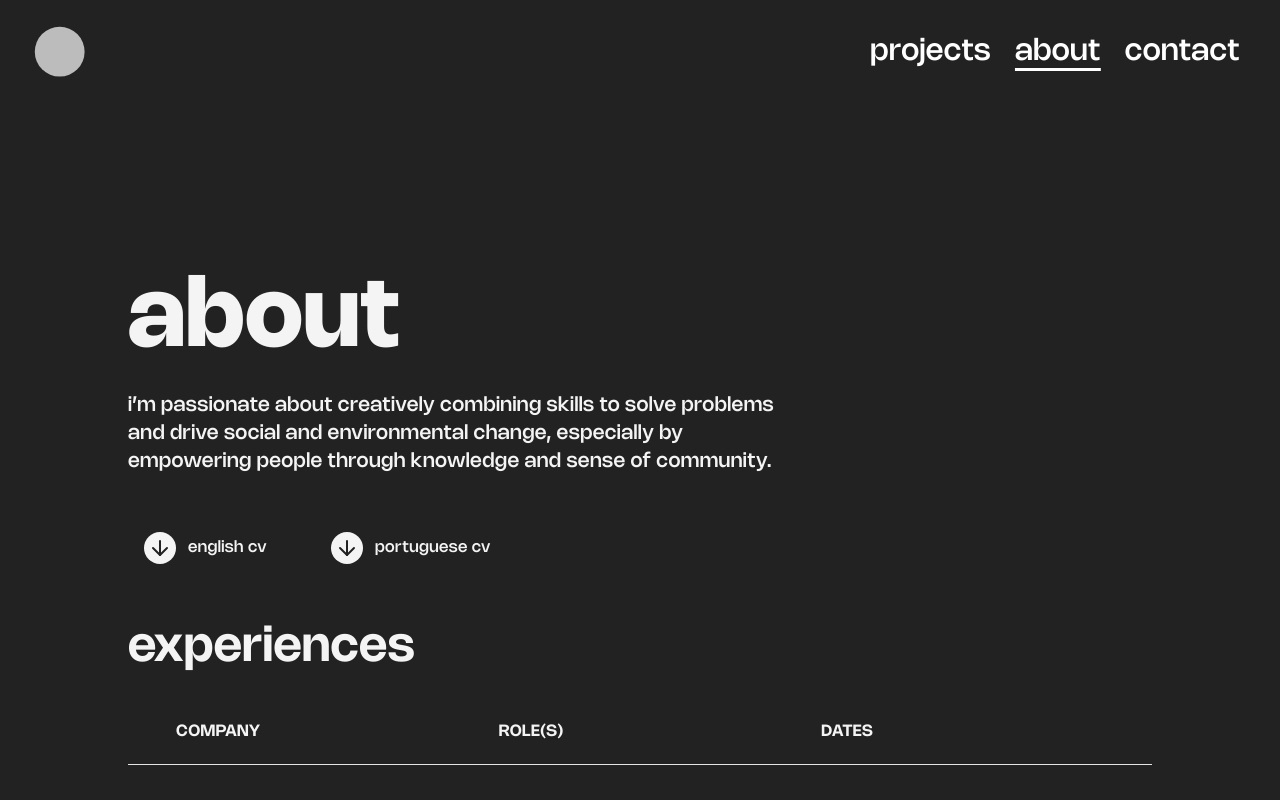
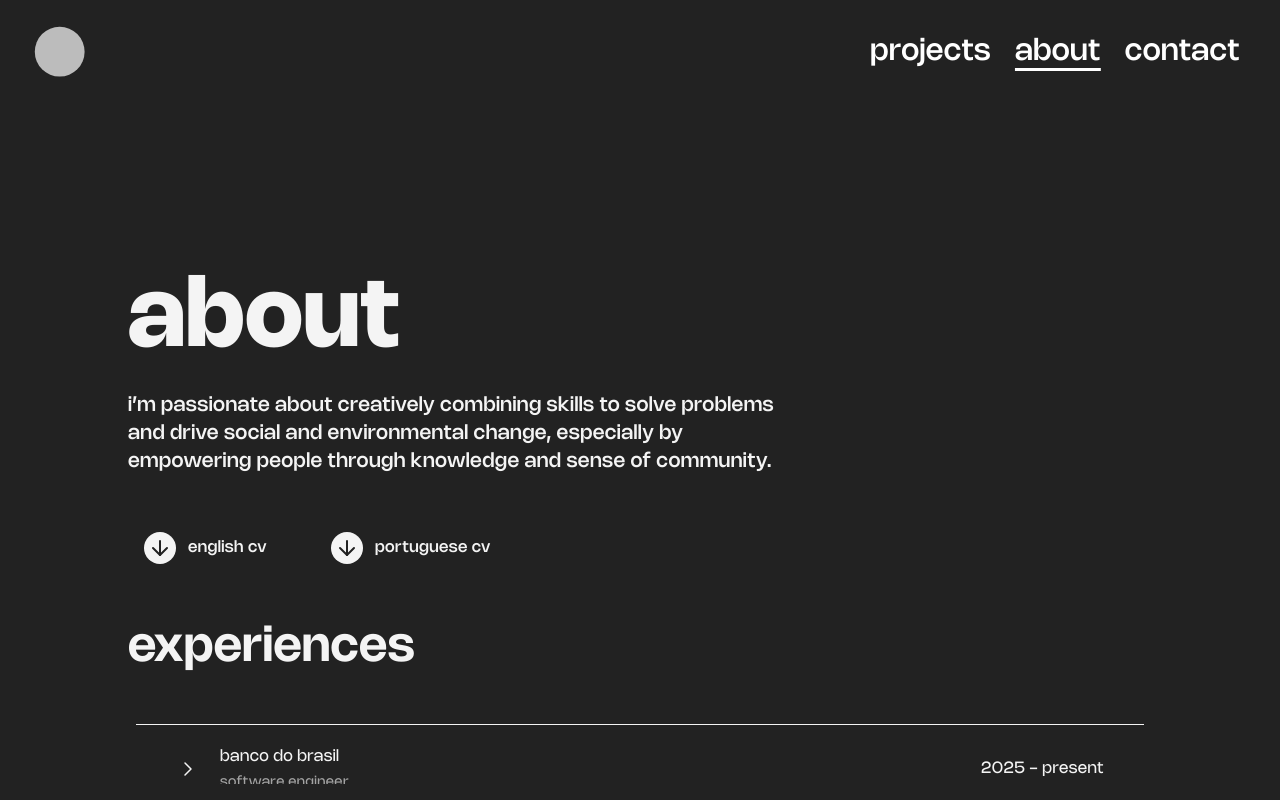
Before and after one commit to pdrmenezes/next-portfolio, a Next.js app: page /about in a window 1280 px wide. Built offline with nearby package versions, Linux system fonts and the light colour scheme.

Commit message:
feat: update experiences + tweak styles to better match projects page

```diff
--- a/src/components/curriculum/experience.tsx
+++ b/src/components/curriculum/experience.tsx
@@ -3,19 +3,25 @@ import { CURRICULUM_DATA } from "@/data/curriculumData";
 
 export function CurriculumExperience({ job }: { job: (typeof CURRICULUM_DATA)[number] }) {
   return (
-    <details className="group px-2 py-5">
-      <summary className="flex cursor-pointer items-center justify-between gap-4 text-sm font-medium transition-all group-hover:font-bold">
+    <details className={`group px-2`}>
+      <summary
+        className={`group flex w-full cursor-pointer items-center gap-3 border-t border-b-whiteish border-t-whiteish px-2 py-4 text-sm sm:justify-between sm:gap-5 sm:px-10 sm:py-5 sm:text-base`}
+      >
         <span className="-rotate-90 transition-transform group-open:rotate-0">
-          <ChevronRight />
+          <ChevronRight className="size-4 sm:size-6" />
         </span>
-        <div className="relative grid w-full grid-cols-2 items-center text-sm sm:grid-cols-3">
-          <h4>{job.company}</h4>
-          <h4 className="sr-only sm:not-sr-only">{job.roles.join(" / ")}</h4>
-          <h4>{job.time}</h4>
+        <div className="flex flex-1 items-center justify-between gap-1">
+          <div className="flex flex-col gap-1 transition-transform duration-500 group-hover:translate-x-2 sm:group-hover:-translate-x-2">
+            <h4>{job.company}</h4>
+            <h4 className="text-xs text-neutral-400 sm:text-sm">{job.roles.join(" / ")}</h4>
+          </div>
+          <h4 className="text-xs text-neutral-400 transition-transform duration-500 sm:text-base sm:text-whiteish sm:group-hover:translate-x-2">
+            {job.time}
+          </h4>
         </div>
       </summary>
       <div className="my-6" id="project-body">
-        <div className="my-3 max-w-prose text-balance px-4 leading-loose md:leading-relaxed">
+        <div className="my-3 text-pretty px-4 leading-loose md:leading-relaxed">
           <div className="my-5 flex flex-wrap gap-2">
             {job.mainSkills.map((skill) => (
               <p className="w-fit whitespace-nowrap rounded-full bg-whiteish px-3 py-0.5 text-xs font-medium text-blackish" key={skill}>
@@ -23,7 +29,7 @@ export function CurriculumExperience({ job }: { job: (typeof CURRICULUM_DATA)[nu
               </p>
             ))}
           </div>
-          {job.description}
+          <div className="text-sm sm:text-base">{job.description}</div>
         </div>
       </div>
     </details>
--- a/src/components/curriculum/index.tsx
+++ b/src/components/curriculum/index.tsx
@@ -1,23 +1,11 @@
-import { ChevronRight } from "@/assets/icons/ChevronRight";
+import { CURRICULUM_DATA } from "@/data/curriculumData";
 import { CurriculumExperience } from "./experience";
-import { CURRICULUM_DATA } from "@/data/curriculumData";
 
 export function Curriculum() {
   return (
     <>
-      <h3 className="mb-4 text-[clamp(1.5rem,7vw,3rem)] font-semibold">experiences</h3>
-      <div className="divide-y divide-neutral-200" id="projects-accordion-container">
-        {/* LIST HEADER */}
-        <div className="flex items-center justify-between gap-4 px-2 py-5">
-          <span className="invisible">
-            <ChevronRight />
-          </span>
-          <div className="relative grid w-full grid-cols-2 font-semibold sm:grid-cols-3">
-            <h3 className="uppercase">company</h3>
-            <h3 className="sr-only uppercase sm:not-sr-only">role(s)</h3>
-            <h3 className="uppercase">dates</h3>
-          </div>
-        </div>
+      <h3 className="mb-10 text-[clamp(1.5rem,7vw,3rem)] font-semibold">experiences</h3>
+      <div id="projects-accordion-container">
         {CURRICULUM_DATA.map((job) => (
           <CurriculumExperience job={job} key={job.company} />
         ))}
--- a/src/data/curriculumData.tsx
+++ b/src/data/curriculumData.tsx
@@ -1,9 +1,44 @@
 export const CURRICULUM_DATA = [
   {
-    company: "Hub XP (full time)",
-    roles: ["front-end developer"],
-    time: "jul 2023 - present",
-    mainSkills: ["Next.js", "React", "Redux", "Typescript", "Material UI", "Styled Components", "REST APIs", "MongoDB"],
+    company: "banco do brasil",
+    roles: ["software engineer"],
+    time: "2025 - present",
+    mainSkills: ["angular", "typescript", "bootstrap", "scss", "rest apis", "mongodb", "ibm db2"],
+    description: (
+      <>
+        <p>
+          Banco do Brasil is one of the largest financial institutions in Latin America, serving over 70 million customers over 4,000 branches and
+          across digital platforms.
+        </p>
+        <br />
+        <p>
+          Internationally, Banco do Brasil maintains a presence in over 20 countries, supporting global trade, investment, and Brazilian companies
+          abroad.
+        </p>
+        <br />
+        <p>
+          The bank is consistently ranked among the top financial institutions in Latin America by assets and market value. It also plays a central
+          role in digital banking innovation in Brazil, supported by a large and complex IT infrastructure that handles high transaction volumes and
+          mission-critical systems daily.
+        </p>
+        <br />
+        <p>
+          As a software engineer, I design and develop tools—primarily for internal use to optimize workflows and improve operational efficiency
+          across the company.
+        </p>
+        <br />
+        <p>
+          I work with <span className="font-semibold">Angular</span> integrated with <span className="font-semibold">Java-based RESTful APIs</span> to
+          create robust, scalable solutions, enhancing processes and services for a wide range of users.
+        </p>
+      </>
+    ),
+  },
+  {
+    company: "hub xp",
+    roles: ["fullstack developer"],
+    time: "2023 - 2025",
+    mainSkills: ["next.js", "react", "redux", "typescript", "material ui", "styled components", "rest apis", "mongodb"],
     description: (
       <>
         <p className="font-medium">Medcel | Afya</p>
@@ -18,7 +53,7 @@ export const CURRICULUM_DATA = [
           accessible and appealing visuals.
         </p>
         <br />
-        <p>My responsibilities include:</p>
+        <p>My responsibilities included:</p>
         <br />
         <div className="pl-4">
           <li>
@@ -35,13 +70,13 @@ export const CURRICULUM_DATA = [
     ),
   },
   {
-    company: "Tech Pro Bem (volunteer)",
+    company: "tech pro bem",
     roles: ["front-end developer"],
-    time: "aug 2024 - present",
-    mainSkills: ["Next.js", "React", "Typescript", "CMS"],
+    time: "2024 - 2025",
+    mainSkills: ["next.js", "react", "typescript", "contentful"],
     description: (
       <>
-        <p>As a volunteer front-end developer at Tech Pro bem I am responsible for:</p>
+        <p>As a volunteer front-end developer at Tech Pro bem I was responsible for:</p>
         <br />
         <div className="pl-4">
           <li>
@@ -59,30 +94,10 @@ export const CURRICULUM_DATA = [
     ),
   },
   {
-    company: "Oportunidades (volunteer)",
-    roles: ["front-end developer"],
-    time: "jun 2024 - present",
-    mainSkills: ["Next.js", "React", "Typescript", "CMS"],
-    description: (
-      <>
-        <p>
-          In Mozambique, students face a significant information gap regarding educational opportunities. The scarcity of updated information about
-          scholarships and exchange programs on government websites keeps students from making informed decisions about courses, institutions, and
-          scholarships, limiting their educational and professional potential.
-        </p>
-        <br/>
-        <p>
-          Oportunidades&apos; goal is to be a comprehensive online platform that aggregates information on Mozambican universities nationwide. The platform
-          will bridge the information gap, providing detailed insights into courses, admission requirements, and deadlines across all provinces.
-        </p>
-      </>
-    ),
-  },
-  {
-    company: "Tiziu Technology (contractor)",
+    company: "tiziu technology",
     roles: ["front-end developer", "ui designer"],
-    time: "aug 2022 - present",
-    mainSkills: ["Next.js", "React", "REST APIs", "Tailwind CSS", "Typescript", "Figma"],
+    time: "2022 - 2025",
+    mainSkills: ["next.js", "react", "rest apis", "tailwind css", "typescript", "figma"],
     description: (
       <>
         <p>
@@ -113,10 +128,10 @@ export const CURRICULUM_DATA = [
     ),
   },
   {
-    company: "Meridianos Creative Collective",
+    company: "meridianos creative collective",
     roles: ["co-founder"],
-    time: "jun 2019 - aug 2021",
-    mainSkills: ["React", "Redux", "Typescript", "Material UI", "Styled Components", "REST APIs", "MongoDB"],
+    time: "2019 - 2021",
+    mainSkills: ["react", "redux", "typescript", "material ui", "styled components", "rest apis", "mongodb"],
     description: (
       <div className="my-3 max-w-prose text-balance px-4 leading-loose md:leading-relaxed">
         <p>
@@ -140,9 +155,9 @@ export const CURRICULUM_DATA = [
     ),
   },
   {
-    company: "Alliance Française de Brasilia",
+    company: "alliance française de brasilia",
     roles: ["marketing associate"],
-    time: "oct 2015 - fev 2019",
+    time: "2015 - 2019",
     mainSkills: ["HTML", "CSS", "Javascript", "PHP"],
     description: (
       <>
```
